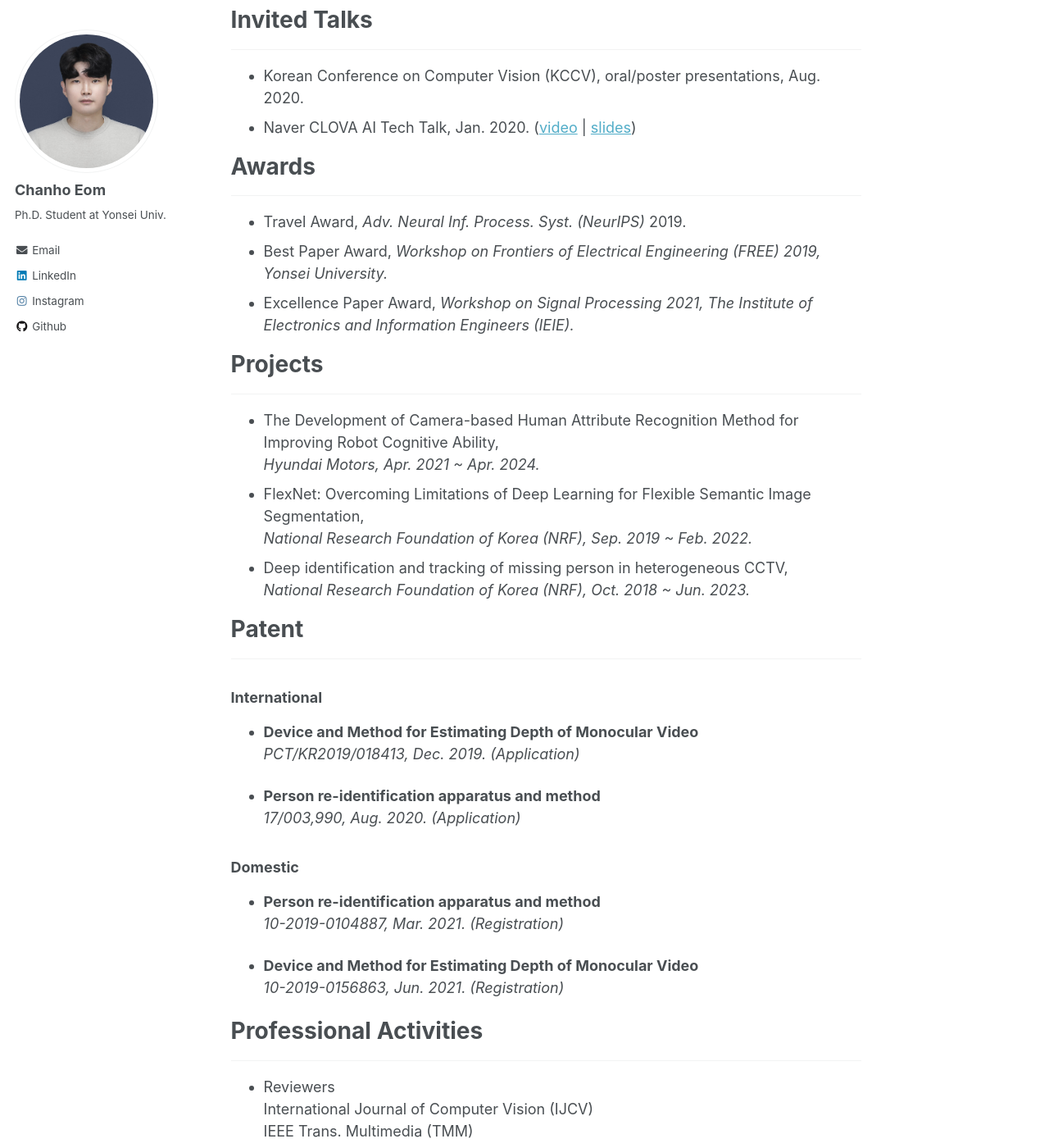
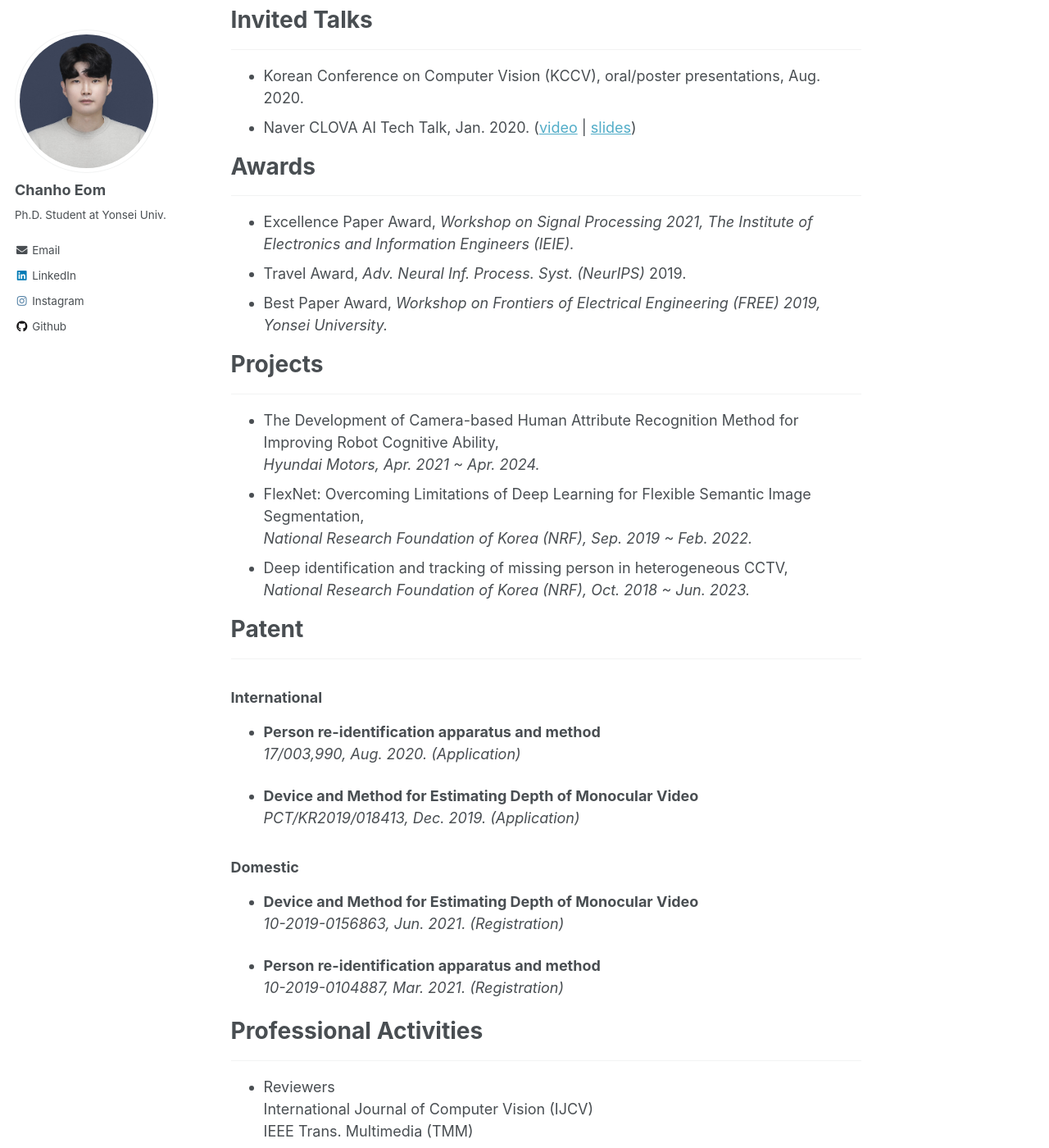
Before and after one commit to chanhoeom/chanhoEom.github.io, a Jekyll site: the page built from _pages/about.md, in a window 1280 px wide and 1400 px high, scrolled down 1272 px. Shown: the whole window at 82% size. Built offline with Jekyll 4.4.1, drawn with Linux system fonts in a browser that asks for light colours.

```diff
--- a/_pages/about.md
+++ b/_pages/about.md
@@ -55,9 +55,9 @@ _________________
 
 # Awards
 _________________
+* Excellence Paper Award, *Workshop on Signal Processing 2021, The Institute of Electronics and Information Engineers (IEIE).*
 * Travel Award, *Adv. Neural Inf. Process. Syst. (NeurIPS)* 2019.
 * Best Paper Award, *Workshop on Frontiers of Electrical Engineering (FREE) 2019, Yonsei University.*
-* Excellence Paper Award, *Workshop on Signal Processing 2021, The Institute of Electronics and Information Engineers (IEIE).*
 
 # Projects
 _________________
@@ -71,18 +71,18 @@ _________________
 # Patent
 _________________
 ### International
+* **Person re-identification apparatus and method**
+*17/003,990, Aug. 2020. (Application)*
+
 * **Device and Method for Estimating Depth of Monocular Video**
 *PCT/KR2019/018413, Dec. 2019. (Application)*
 
-* **Person re-identification apparatus and method**
-*17/003,990, Aug. 2020. (Application)*
+### Domestic
+* **Device and Method for Estimating Depth of Monocular Video**
+*10-2019-0156863, Jun. 2021. (Registration)*
 
-### Domestic
 * **Person re-identification apparatus and method**
 *10-2019-0104887, Mar. 2021. (Registration)*
-
-* **Device and Method for Estimating Depth of Monocular Video**
-*10-2019-0156863, Jun. 2021. (Registration)*
 
 # Professional Activities
 _________________
```
